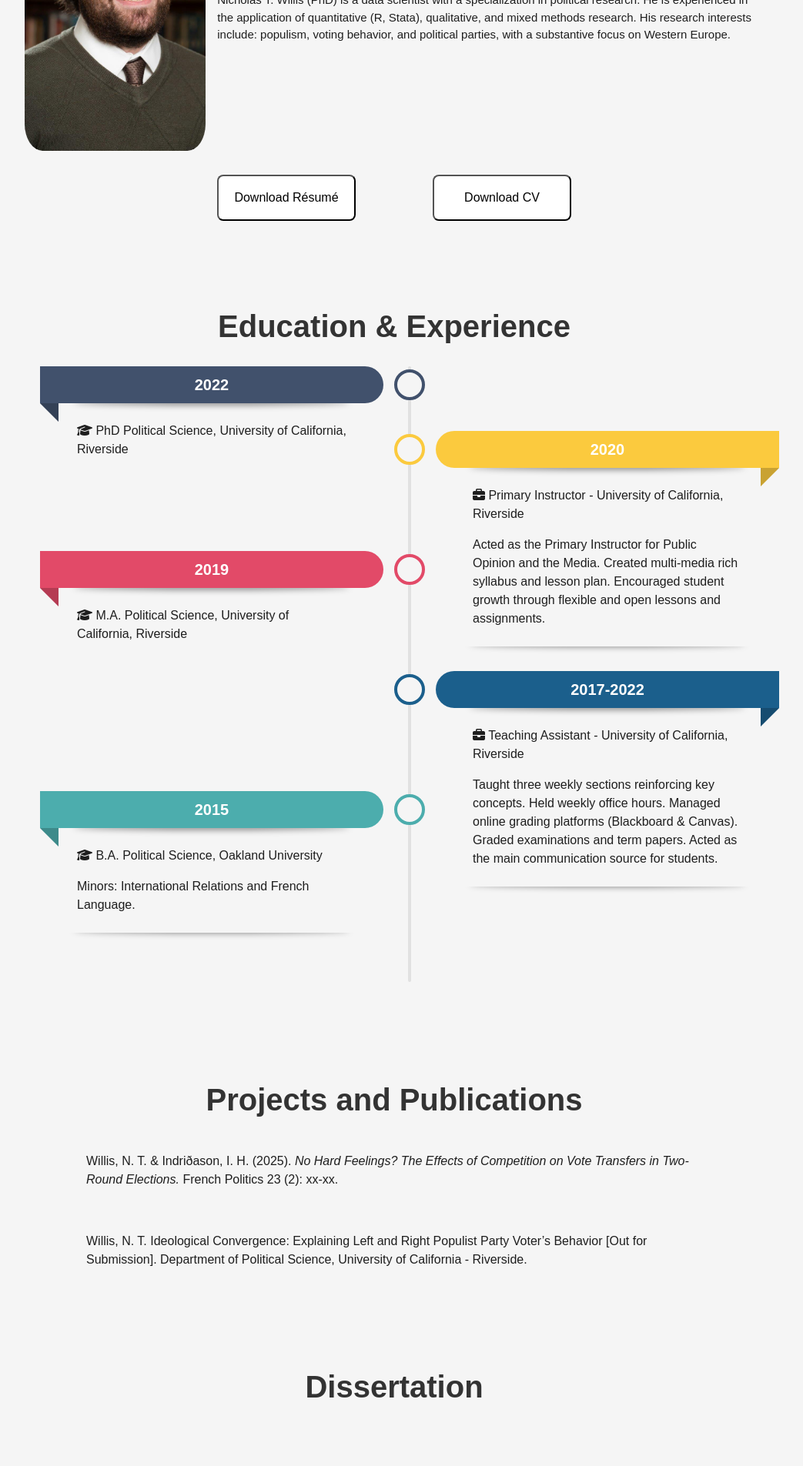
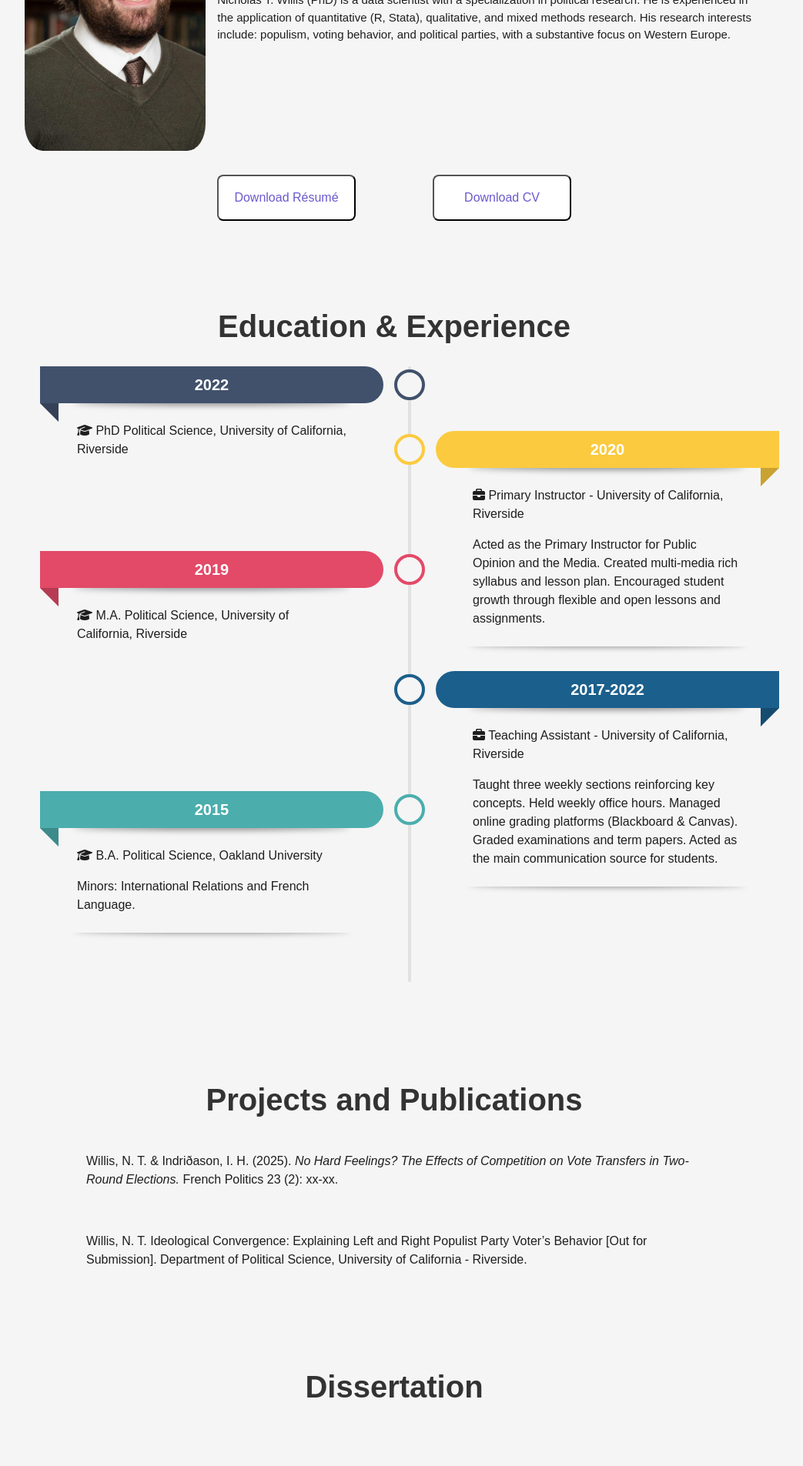
Before and after one commit to SimplyWillis/nicholastwillis, a Jekyll site: the page built from index.html, in a window 1280 px wide. Shown: the part 1089-2994 px from the top of the page at 77% size, without its empty margins (128-1171 px from the left). Built offline with Jekyll 4.4.1, drawn with Linux system fonts in a browser that asks for light colours; nearby versions of some CDN libraries.

Commit message:
Update dissertation.html

```diff
--- a/_includes/dissertation.html
+++ b/_includes/dissertation.html
@@ -1,6 +1,8 @@
 <head>
   <style>
-
+    a{
+      color: slateblue;
+    }
 </style>
 </head>
 
```
